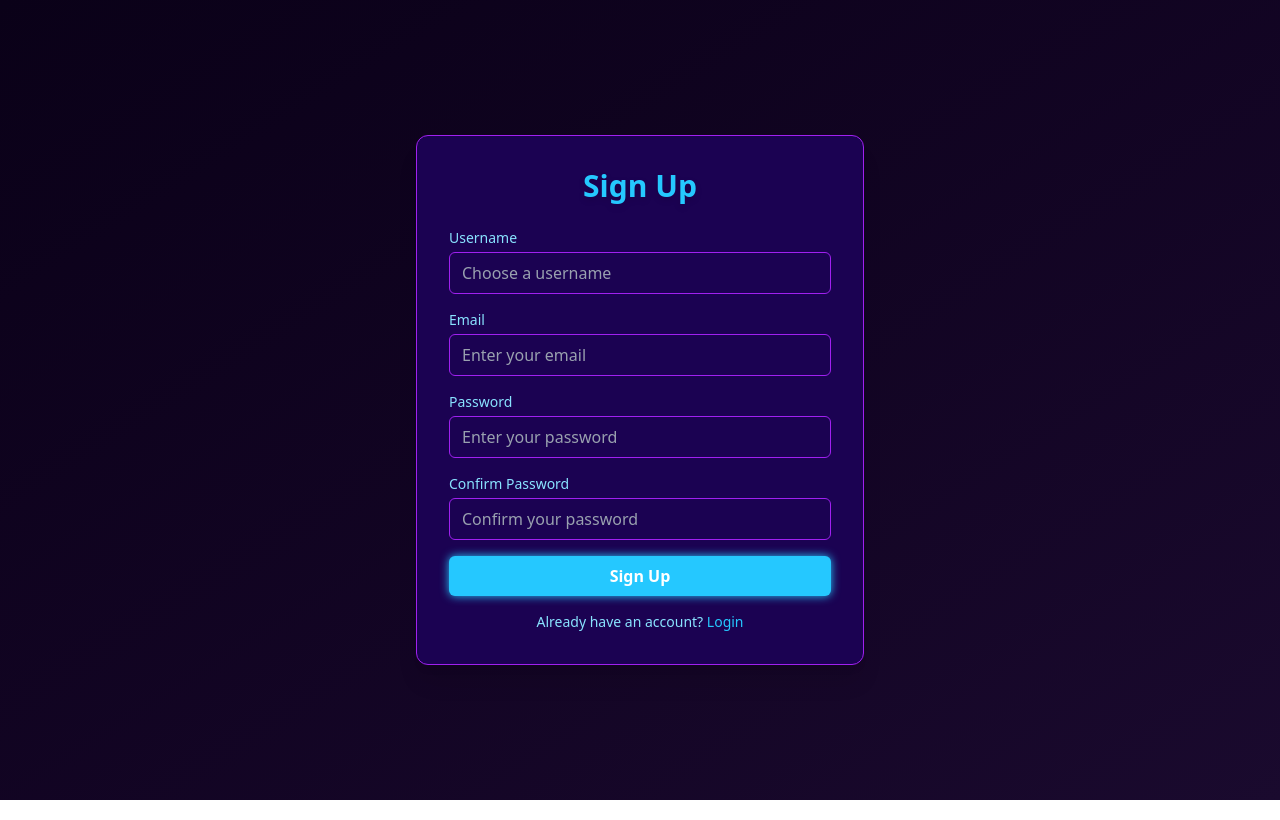
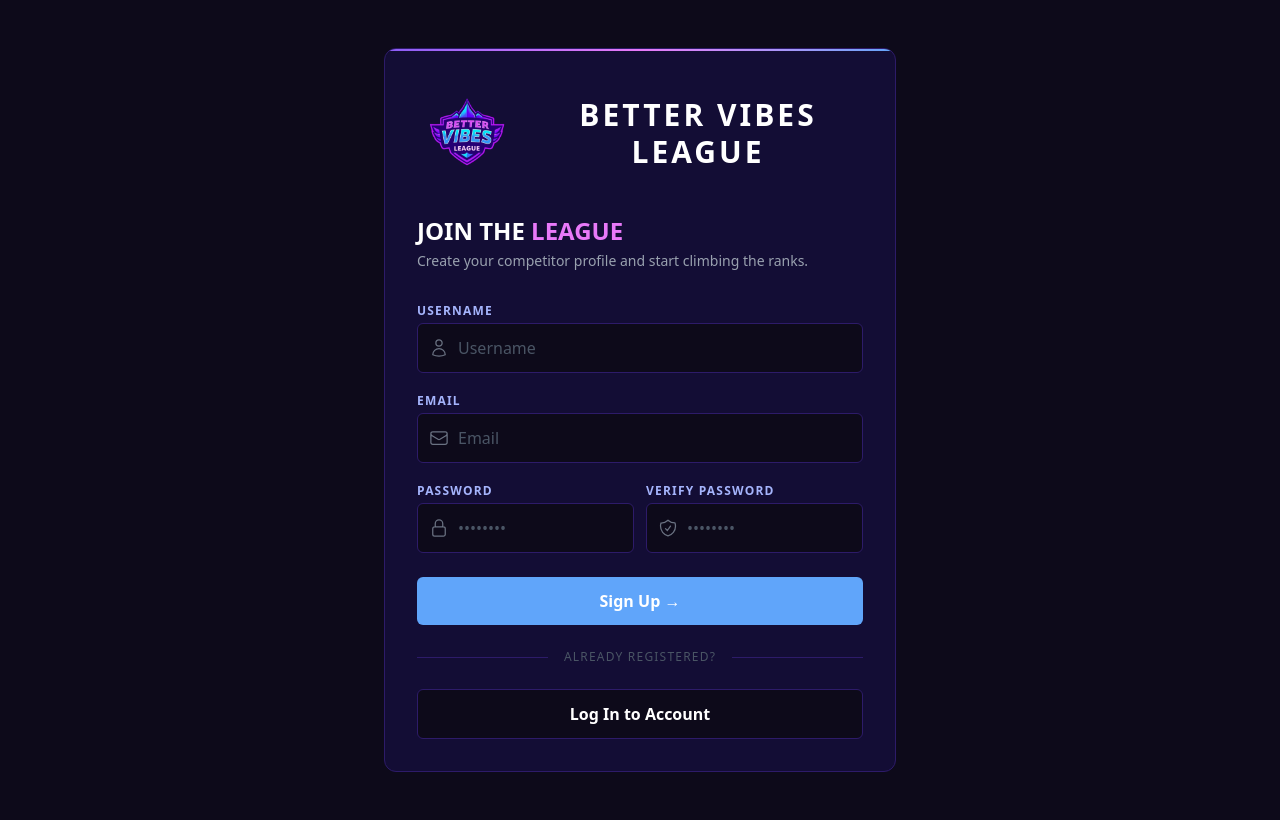
Before and after one commit to AydenHawkins/valorant-league-app, a React (Vite) app in the folder frontend/: page /signup in a window 1280 px wide. Built offline with nearby package versions, Linux system fonts and the light colour scheme; no server answers.

Commit message:
Redesign for login/signup pages

```diff
--- a/frontend/src/components/Button.tsx
+++ b/frontend/src/components/Button.tsx
@@ -6,7 +6,7 @@ interface ButtonProps {
     onClick?: MouseEventHandler<HTMLButtonElement>;
     disabled?: boolean;
     className?: string;
-    variant?: "primary" | "danger";
+    variant?: "primary" | "danger" | "outline";
 }
 
 export default function Button({
@@ -20,7 +20,9 @@ export default function Button({
     const variantClass =
         variant === "danger"
             ? "bg-red-600 hover:bg-red-700"
-            : "bg-[#25C8FF] hover:bg-[#33E3CC] shadow-[0_0_10px_#25C8FF] hover:shadow-[0_0_15px_#33E3CC]";
+            : variant === "outline"
+              ? "bg-[#0D0A1A] border border-[#2D1B69] text-[#A5B4FC] hover:border-[#8B5CF6] hover:text-white"
+              : "bg-[#60A5FA] hover:bg-[#3B82F6]";
 
     return (
         <button
--- a/frontend/src/components/Input.tsx
+++ b/frontend/src/components/Input.tsx
@@ -1,5 +1,9 @@
+import { ReactNode } from "react";
+
 interface InputProps {
     label?: string;
+    labelRight?: string;
+    icon?: ReactNode;
     type?: string;
     value: string;
     onChange: (value: string) => void;
@@ -8,6 +12,8 @@ interface InputProps {
 
 export default function Input({
     label,
+    labelRight,
+    icon,
     type = "text",
     value,
     onChange,
@@ -15,28 +21,35 @@ export default function Input({
 }: InputProps) {
     return (
         <div className="flex flex-col gap-1">
+            {(label || labelRight) && (
+                <div className="flex justify-between items-center">
                     {label && (
-                <label className="text-sm font-medium text-[#89E3FF]">
+                        <label className="text-xs font-bold tracking-widest text-[#A5B4FC] uppercase">
                             {label}
                         </label>
                     )}
+                    {labelRight && (
+                        <span className="text-xs font-bold tracking-widest text-gray-500 uppercase">
+                            {labelRight}
+                        </span>
+                    )}
+                </div>
+            )}
 
+            <div className="relative">
+                {icon && (
+                    <div className="absolute inset-y-0 left-3 flex items-center text-gray-500 pointer-events-none">
+                        {icon}
+                    </div>
+                )}
                 <input
                     type={type}
                     value={value}
                     onChange={(e) => onChange(e.target.value)}
                     placeholder={placeholder}
-                className={`
-          px-3 py-2 rounded-md
-          bg-[#1B0252]
-          text-white
-          border border-[#A020F0]
-          focus:outline-none
-          focus:ring-2 focus:ring-[#FF4BD5]
-          focus:border-[#FF4BD5]
-          placeholder:text-gray-400
-        `}
+                    className={`w-full py-3 pr-3 rounded-md bg-[#0D0A1A] text-white border border-[#2D1B69] focus:outline-none focus:ring-2 focus:ring-[#8B5CF6] focus:border-[#8B5CF6] placeholder:text-gray-600 ${icon ? "pl-10" : "pl-3"}`}
                 />
+            </div>
         </div>
     );
 }
--- a/frontend/src/pages/auth/Login.tsx
+++ b/frontend/src/pages/auth/Login.tsx
@@ -1,9 +1,43 @@
 import { useState, FormEvent } from "react";
-import { useNavigate, useLocation } from "react-router-dom";
-import { Link } from "react-router-dom";
+import { useNavigate, useLocation, Link } from "react-router-dom";
 import Input from "../../components/Input";
 import Button from "../../components/Button";
 import { useAuth } from "../../contexts";
+import logo from "../../assets/bvlogo.png";
+
+const PersonIcon = () => (
+    <svg
+        xmlns="http://www.w3.org/2000/svg"
+        className="w-5 h-5"
+        fill="none"
+        viewBox="0 0 24 24"
+        stroke="currentColor"
+    >
+        <path
+            strokeLinecap="round"
+            strokeLinejoin="round"
+            strokeWidth={1.5}
+            d="M15.75 6a3.75 3.75 0 1 1-7.5 0 3.75 3.75 0 0 1 7.5 0ZM4.501 20.118a7.5 7.5 0 0 1 14.998 0A17.933 17.933 0 0 1 12 21.75c-2.676 0-5.216-.584-7.499-1.632Z"
+        />
+    </svg>
+);
+
+const LockIcon = () => (
+    <svg
+        xmlns="http://www.w3.org/2000/svg"
+        className="w-5 h-5"
+        fill="none"
+        viewBox="0 0 24 24"
+        stroke="currentColor"
+    >
+        <path
+            strokeLinecap="round"
+            strokeLinejoin="round"
+            strokeWidth={1.5}
+            d="M16.5 10.5V6.75a4.5 4.5 0 1 0-9 0v3.75m-.75 11.25h10.5a2.25 2.25 0 0 0 2.25-2.25v-6.75a2.25 2.25 0 0 0-2.25-2.25H6.75a2.25 2.25 0 0 0-2.25 2.25v6.75a2.25 2.25 0 0 0 2.25 2.25Z"
+        />
+    </svg>
+);
 
 export default function Login() {
     const [username, setUsername] = useState("");
@@ -13,7 +47,6 @@ export default function Login() {
     const navigate = useNavigate();
     const location = useLocation();
 
-    // Get the page user was trying to access before login
     const from = location.state?.from?.pathname || "/dashboard";
 
     async function handleSubmit(e: FormEvent<HTMLFormElement>) {
@@ -38,56 +71,78 @@ export default function Login() {
     }
 
     return (
-        <div
-            className="min-h-screen flex items-center justify-center
-                        bg-gradient-to-br from-[#0A0118] to-[#1A0A2E] px-4"
+        <div className="relative min-h-screen flex items-center justify-center bg-[#0D0A1A] overflow-hidden px-4">
+            <div className="relative z-10 w-full max-w-md bg-[#130D35] border border-[#2D1B69] rounded-xl overflow-hidden">
+                {/* Pink accent line */}
+                <div className="h-0.5 bg-gradient-to-r from-[#8B5CF6] via-[#E879F9] to-[#60A5FA]" />
+
+                <div className="p-8">
+                    {/* Logo */}
+                    <div className="flex items-center gap-4 mb-8">
+                        <img
+                            src={logo}
+                            alt="BVL Logo"
+                            className="h-25 w-25 object-contain"
+                        />
+                        <span className="text-3xl font-black tracking-widest text-white uppercase leading-tight text-center">
+                            Better Vibes League
+                        </span>
+                    </div>
+
+                    {/* Heading */}
+                    <h1 className="text-2xl font-extrabold text-white uppercase mb-1">
+                        Welcome Back,{" "}
+                        <span className="text-[#E879F9] text-2xl">Player</span>
+                    </h1>
+                    <p className="text-sm text-gray-400 mb-8">
+                        Sign in to your competitive dashboard
+                    </p>
+
+                    <form
+                        onSubmit={handleSubmit}
+                        className="flex flex-col gap-5"
                     >
-            <div
-                className="w-full max-w-md bg-[#1B0252]
-                            rounded-xl p-8 shadow-xl
-                            border border-[#A020F0]"
-            >
-                <h1
-                    className="text-3xl font-extrabold text-center
-                               text-[#25C8FF] drop-shadow-md mb-6"
-                >
-                    Login
-                </h1>
-
-                <form onSubmit={handleSubmit} className="flex flex-col gap-4">
                         <Input
                             label="Username"
-                        type="text"
+                            icon={<PersonIcon />}
                             value={username}
                             onChange={setUsername}
-                        placeholder="Enter your username"
+                            placeholder="Username"
                         />
 
                         <Input
                             label="Password"
+                            icon={<LockIcon />}
                             type="password"
                             value={password}
                             onChange={setPassword}
-                        placeholder="Enter your password"
+                            placeholder="••••••••••"
                         />
 
-                    {error && <p className="text-[#FF4BD5] text-sm">{error}</p>}
+                        {error && (
+                            <p className="text-red-400 text-sm">{error}</p>
+                        )}
 
-                    <Button type="submit" disabled={isLoading} className="w-full">
-                        {isLoading ? "Logging in..." : "Login"}
+                        <Button
+                            type="submit"
+                            disabled={isLoading}
+                            className="w-full py-3 mt-1"
+                        >
+                            {isLoading ? "Signing in..." : "Login →"}
                         </Button>
                     </form>
 
-                <p className="text-center text-sm text-[#89E3FF] mt-4">
+                    <p className="text-center text-sm text-gray-500 mt-6">
                         Don't have an account?{" "}
                         <Link
                             to="/signup"
-                        className="text-[#25C8FF] hover:text-[#33E3CC]"
+                            className="text-[#60A5FA] hover:text-[#818CF8] transition-colors"
                         >
-                        Sign up
+                            Sign Up
                         </Link>
                     </p>
                 </div>
             </div>
+        </div>
     );
 }
--- a/frontend/src/pages/auth/Signup.tsx
+++ b/frontend/src/pages/auth/Signup.tsx
@@ -1,8 +1,77 @@
 import { useState, FormEvent } from "react";
-import { useNavigate, Link } from "react-router-dom";
+import { useNavigate } from "react-router-dom";
 import Input from "../../components/Input";
 import Button from "../../components/Button";
 import { useAuth } from "../../contexts";
+import logo from "../../assets/bvlogo.png";
+
+const PersonIcon = () => (
+    <svg
+        xmlns="http://www.w3.org/2000/svg"
+        className="w-5 h-5"
+        fill="none"
+        viewBox="0 0 24 24"
+        stroke="currentColor"
+    >
+        <path
+            strokeLinecap="round"
+            strokeLinejoin="round"
+            strokeWidth={1.5}
+            d="M15.75 6a3.75 3.75 0 1 1-7.5 0 3.75 3.75 0 0 1 7.5 0ZM4.501 20.118a7.5 7.5 0 0 1 14.998 0A17.933 17.933 0 0 1 12 21.75c-2.676 0-5.216-.584-7.499-1.632Z"
+        />
+    </svg>
+);
+
+const MailIcon = () => (
+    <svg
+        xmlns="http://www.w3.org/2000/svg"
+        className="w-5 h-5"
+        fill="none"
+        viewBox="0 0 24 24"
+        stroke="currentColor"
+    >
+        <path
+            strokeLinecap="round"
+            strokeLinejoin="round"
+            strokeWidth={1.5}
+            d="M21.75 6.75v10.5a2.25 2.25 0 0 1-2.25 2.25h-15a2.25 2.25 0 0 1-2.25-2.25V6.75m19.5 0A2.25 2.25 0 0 0 19.5 4.5h-15a2.25 2.25 0 0 0-2.25 2.25m19.5 0v.243a2.25 2.25 0 0 1-1.07 1.916l-7.5 4.615a2.25 2.25 0 0 1-2.36 0L3.32 8.91a2.25 2.25 0 0 1-1.07-1.916V6.75"
+        />
+    </svg>
+);
+
+const LockIcon = () => (
+    <svg
+        xmlns="http://www.w3.org/2000/svg"
+        className="w-5 h-5"
+        fill="none"
+        viewBox="0 0 24 24"
+        stroke="currentColor"
+    >
+        <path
+            strokeLinecap="round"
+            strokeLinejoin="round"
+            strokeWidth={1.5}
+            d="M16.5 10.5V6.75a4.5 4.5 0 1 0-9 0v3.75m-.75 11.25h10.5a2.25 2.25 0 0 0 2.25-2.25v-6.75a2.25 2.25 0 0 0-2.25-2.25H6.75a2.25 2.25 0 0 0-2.25 2.25v6.75a2.25 2.25 0 0 0 2.25 2.25Z"
+        />
+    </svg>
+);
+
+const ShieldIcon = () => (
+    <svg
+        xmlns="http://www.w3.org/2000/svg"
+        className="w-5 h-5"
+        fill="none"
+        viewBox="0 0 24 24"
+        stroke="currentColor"
+    >
+        <path
+            strokeLinecap="round"
+            strokeLinejoin="round"
+            strokeWidth={1.5}
+            d="M9 12.75 11.25 15 15 9.75m-3-7.036A11.959 11.959 0 0 1 3.598 6 11.99 11.99 0 0 0 3 9.749c0 5.592 3.824 10.29 9 11.623 5.176-1.332 9-6.03 9-11.622 0-1.31-.21-2.571-.598-3.751h-.152c-3.196 0-6.1-1.248-8.25-3.285Z"
+        />
+    </svg>
+);
 
 export default function Signup() {
     const [username, setUsername] = useState("");
@@ -40,70 +109,109 @@ export default function Signup() {
     }
 
     return (
-        <div
-            className="min-h-screen flex items-center justify-center
-                        bg-gradient-to-br from-[#0A0118] to-[#1A0A2E] px-4"
+        <div className="relative min-h-screen flex items-center justify-center bg-[#0D0A1A] overflow-hidden px-4 py-12">
+            <div className="relative z-10 w-full max-w-lg">
+                <div className="w-full bg-[#130D35] border border-[#2D1B69] rounded-xl overflow-hidden">
+                    {/* Pink accent line */}
+                    <div className="h-0.5 bg-gradient-to-r from-[#8B5CF6] via-[#E879F9] to-[#60A5FA]" />
+
+                    <div className="p-8">
+                        {/* Logo */}
+                        <div className="flex items-center gap-4 mb-8">
+                            <img
+                                src={logo}
+                                alt="BVL Logo"
+                                className="h-25 w-25 object-contain"
+                            />
+                            <span className="text-3xl font-black tracking-widest text-white uppercase leading-tight text-center">
+                                Better Vibes League
+                            </span>
+                        </div>
+
+                        {/* Heading */}
+                        <h1 className="text-2xl font-extrabold text-white uppercase mb-1">
+                            Join The{" "}
+                            <span className="text-[#E879F9] text-2xl">
+                                League
+                            </span>
+                        </h1>
+                        <p className="text-sm text-gray-400 mb-8">
+                            Create your competitor profile and start climbing
+                            the ranks.
+                        </p>
+
+                        <form
+                            onSubmit={handleSubmit}
+                            className="flex flex-col gap-5"
                         >
-            <div
-                className="w-full max-w-md bg-[#1B0252]
-                            rounded-xl p-8 shadow-xl
-                            border border-[#A020F0]"
-            >
-                <h1
-                    className="text-3xl font-extrabold text-center
-                               text-[#25C8FF] drop-shadow-md mb-6"
-                >
-                    Sign Up
-                </h1>
-
-                <form onSubmit={handleSubmit} className="flex flex-col gap-4">
                             <Input
                                 label="Username"
+                                icon={<PersonIcon />}
                                 value={username}
                                 onChange={setUsername}
-                        placeholder="Choose a username"
+                                placeholder="Username"
                             />
 
                             <Input
                                 label="Email"
+                                icon={<MailIcon />}
                                 type="email"
                                 value={email}
                                 onChange={setEmail}
-                        placeholder="Enter your email"
+                                placeholder="Email"
                             />
 
+                            <div className="grid grid-cols-2 gap-3">
                                 <Input
                                     label="Password"
+                                    icon={<LockIcon />}
                                     type="password"
                                     value={password}
                                     onChange={setPassword}
-                        placeholder="Enter your password"
+                                    placeholder="••••••••"
                                 />
-
                                 <Input
-                        label="Confirm Password"
+                                    label="Verify Password"
+                                    icon={<ShieldIcon />}
                                     type="password"
                                     value={confirmPassword}
                                     onChange={setConfirmPassword}
-                        placeholder="Confirm your password"
+                                    placeholder="••••••••"
                                 />
+                            </div>
 
-                    {error && <p className="text-[#FF4BD5] text-sm">{error}</p>}
+                            {error && (
+                                <p className="text-red-400 text-sm">{error}</p>
+                            )}
 
-                    <Button type="submit" disabled={isLoading} className="w-full">
-                        {isLoading ? "Creating Account..." : "Sign Up"}
+                            <Button
+                                type="submit"
+                                disabled={isLoading}
+                                className="w-full py-3 mt-1"
+                            >
+                                {isLoading
+                                    ? "Creating Account..."
+                                    : "Sign Up →"}
                             </Button>
                         </form>
 
-                <p className="text-center text-sm text-[#89E3FF] mt-4">
-                    Already have an account?{" "}
-                    <Link
-                        to="/login"
-                        className="text-[#25C8FF] hover:text-[#33E3CC]"
+                        <div className="flex items-center gap-4 my-6">
+                            <div className="flex-1 h-px bg-[#2D1B69]" />
+                            <span className="text-xs text-gray-600 tracking-widest uppercase">
+                                Already Registered?
+                            </span>
+                            <div className="flex-1 h-px bg-[#2D1B69]" />
+                        </div>
+
+                        <Button
+                            variant="outline"
+                            className="w-full py-3"
+                            onClick={() => navigate("/login")}
                         >
-                        Login
-                    </Link>
-                </p>
+                            Log In to Account
+                        </Button>
+                    </div>
+                </div>
             </div>
         </div>
     );
```
Also changed, not shown: frontend/src/assets/bvlogo.png. Lines whose indentation alone changed are shown as unchanged.
